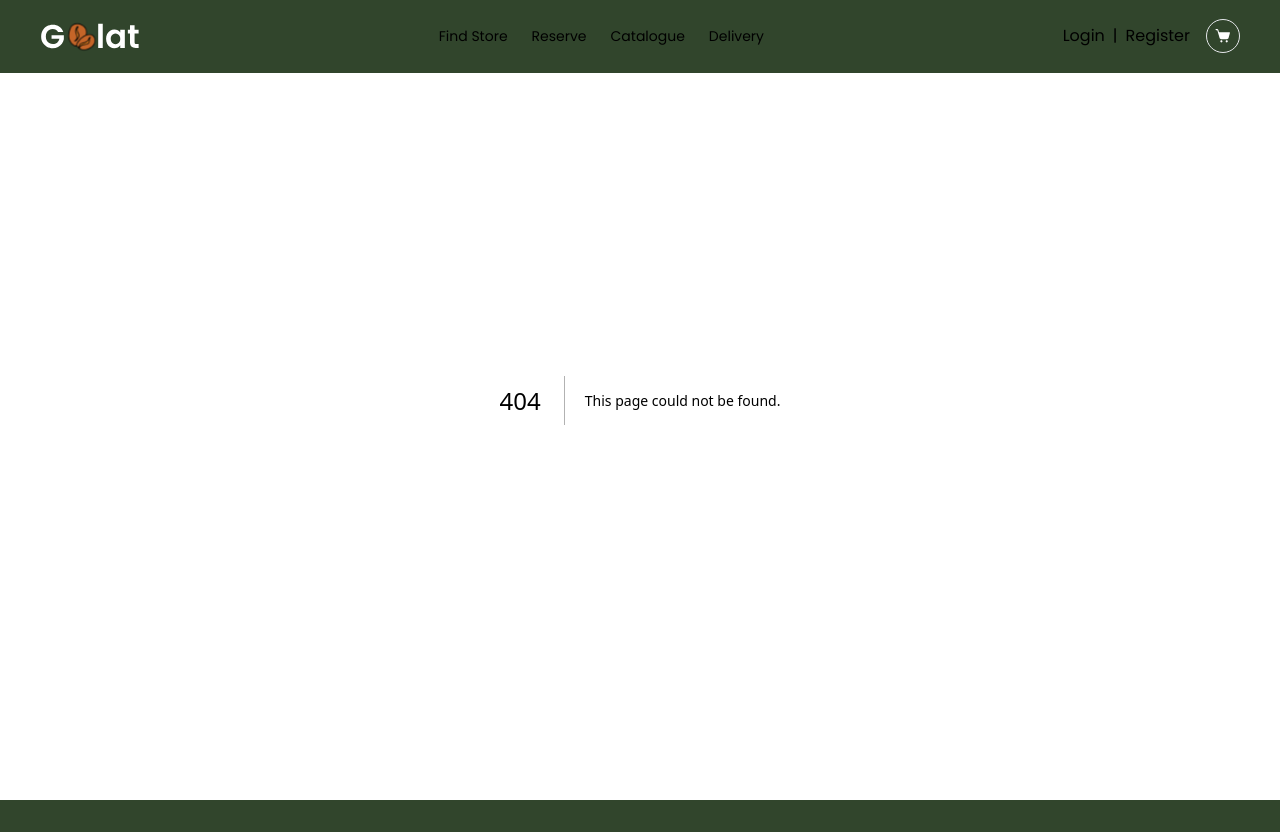
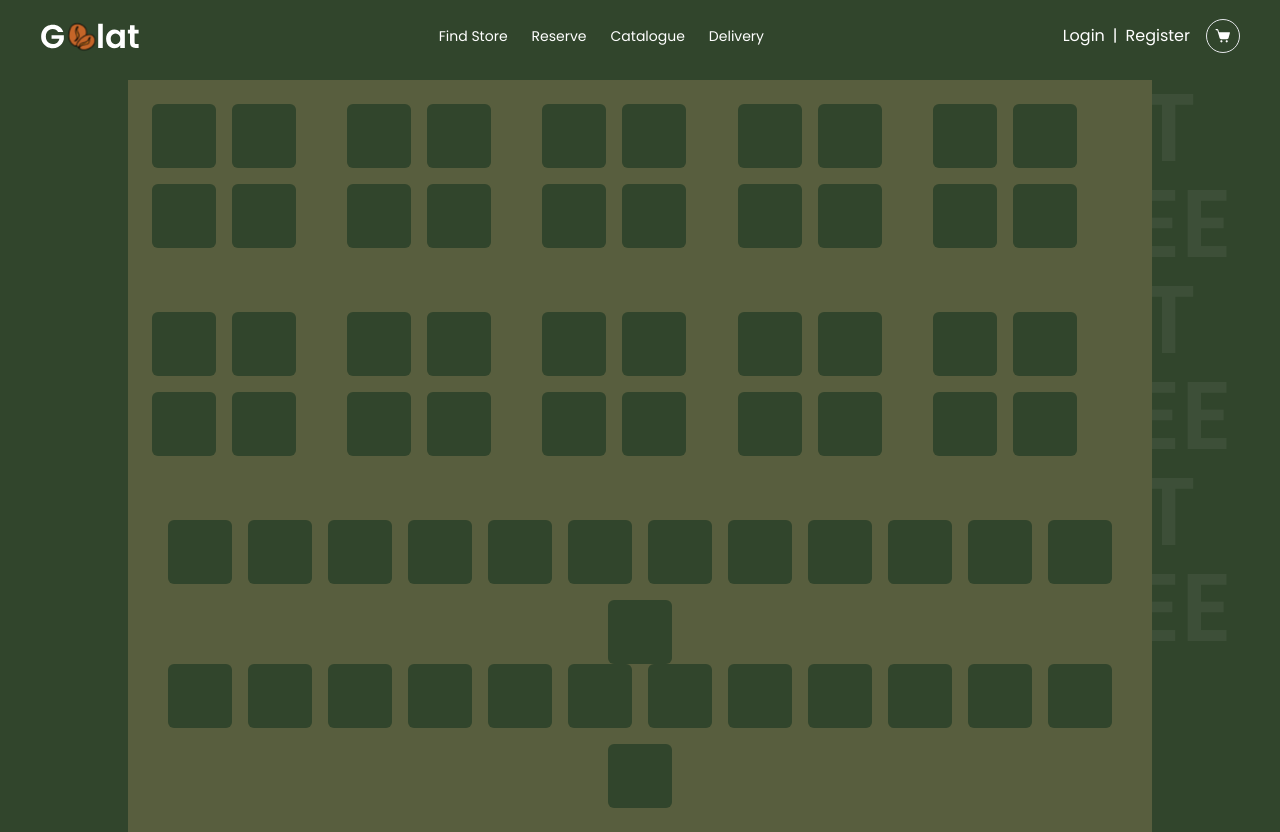
Before and after one commit to hadhaz/golat-cafe, a Next.js app: page /testing/map in a window 1280 px wide. Before the commit this address had no page. Before the commit the page ends 800 px from the top, so only its background shows below. Built offline with nearby package versions, Linux system fonts and the light colour scheme.

Commit message:
fix minor bugs

```diff
--- a/components/carousel/Carousel.jsx
+++ b/components/carousel/Carousel.jsx
@@ -6,6 +6,7 @@ import MenuCard from "../card/MenuCard";
 export default function Carousel({ items, type }) {
   const [loaded, setLoaded] = useState(false);
   const [currentSlide, setCurrentSlide] = useState(0);
+
   const [sliderRef, instanceRef] = useKeenSlider(
     {
       initial: 0,
@@ -16,7 +17,7 @@ export default function Carousel({ items, type }) {
         setLoaded(true);
       },
       slides: {
-        perView: 3,
+        perView: loaded ? window.innerWidth > 840 ? 3 : window.innerWidth > 520 ? 2 : 1 : 3,
       },
       loop: true,
     },
--- a/components/header/Navbar.jsx
+++ b/components/header/Navbar.jsx
@@ -6,7 +6,7 @@ import { selectedCart } from "../../context/cart-slice";
 
 const Navbar = () => {
   return (
-    <header className='w-full fixed bg-rifleGreen left-1/2 -translate-x-1/2 z-10 bg- mx-auto max-w-7xl flex justify-between items-center px-10 py-3'>
+    <header className='w-full top-0 fixed bg-rifleGreen left-1/2 -translate-x-1/2 z-10 bg- mx-auto max-w-7xl flex justify-between items-center px-10 py-3'>
       <h1>
         <Link href='/'>
           <Image
--- a/components/layout/Wrapper.jsx
+++ b/components/layout/Wrapper.jsx
@@ -16,7 +16,6 @@ export default function Wrapper({ children }) {
         />
         <link rel='icon' href='/coffee.ico' />
       </Head>
-
       <Navbar />
       <CoffeeOverlay top={"80px"} />
       <Reminder />
--- a/components/main/Main.jsx
+++ b/components/main/Main.jsx
@@ -33,7 +33,7 @@ export default function Main() {
             initial={{ opacity: 0 }}
             animate={{ opacity: 1 }}
             transition={{ duration: 0.4 }}
-            className='rounded-sm overflow-hidden relative w-1/2 mt-12'
+            className='rounded-sm overflow-hidden relative w-1/2 mt-[4vw]'
           >
             <Image
               src='/coffee-banner.jpg'
--- /dev/null
+++ b/pages/testing/map.jsx
@@ -0,0 +1,102 @@
+export default function Map() {
+  const grids = [];
+
+  for (let i = 0; i < 120; i++) {
+    grids.push(i);
+  }
+
+  return (
+    <div className='w-[80vw] h-fit mx-auto grid justify-center grid-cols-5 mt-20 bg-[#585E3E] p-6 z-50 relative'>
+      <div className='flex w-36 h-36 gap-4 flex-wrap mb-16 z-20'>
+        <div className='w-16 h-16 bg-rifleGreen rounded-md'></div>
+        <div className='w-16 h-16 bg-rifleGreen rounded-md'></div>
+        <div className='w-16 h-16 bg-rifleGreen rounded-md'></div>
+        <div className='w-16 h-16 bg-rifleGreen rounded-md'></div>
+      </div>
+      <div className='flex w-36 h-36 gap-4 flex-wrap mb-16 z-20'>
+        <div className='w-16 h-16 bg-rifleGreen rounded-md'></div>
+        <div className='w-16 h-16 bg-rifleGreen rounded-md'></div>
+        <div className='w-16 h-16 bg-rifleGreen rounded-md'></div>
+        <div className='w-16 h-16 bg-rifleGreen rounded-md'></div>
+      </div>
+      <div className='flex w-36 h-36 gap-4 flex-wrap mb-16 z-20'>
+        <div className='w-16 h-16 bg-rifleGreen rounded-md'></div>
+        <div className='w-16 h-16 bg-rifleGreen rounded-md'></div>
+        <div className='w-16 h-16 bg-rifleGreen rounded-md'></div>
+        <div className='w-16 h-16 bg-rifleGreen rounded-md'></div>
+      </div>
+      <div className='flex w-36 h-36 gap-4 flex-wrap mb-16 z-20'>
+        <div className='w-16 h-16 bg-rifleGreen rounded-md'></div>
+        <div className='w-16 h-16 bg-rifleGreen rounded-md'></div>
+        <div className='w-16 h-16 bg-rifleGreen rounded-md'></div>
+        <div className='w-16 h-16 bg-rifleGreen rounded-md'></div>
+      </div>
+      <div className='flex w-36 h-36 gap-4 flex-wrap mb-16 z-20'>
+        <div className='w-16 h-16 bg-rifleGreen rounded-md'></div>
+        <div className='w-16 h-16 bg-rifleGreen rounded-md'></div>
+        <div className='w-16 h-16 bg-rifleGreen rounded-md'></div>
+        <div className='w-16 h-16 bg-rifleGreen rounded-md'></div>
+      </div>
+      <div className='flex w-36 h-36 gap-4 flex-wrap mb-16 z-20'>
+        <div className='w-16 h-16 bg-rifleGreen rounded-md'></div>
+        <div className='w-16 h-16 bg-rifleGreen rounded-md'></div>
+        <div className='w-16 h-16 bg-rifleGreen rounded-md'></div>
+        <div className='w-16 h-16 bg-rifleGreen rounded-md'></div>
+      </div>
+      <div className='flex w-36 h-36 gap-4 flex-wrap mb-16 z-20'>
+        <div className='w-16 h-16 bg-rifleGreen rounded-md'></div>
+        <div className='w-16 h-16 bg-rifleGreen rounded-md'></div>
+        <div className='w-16 h-16 bg-rifleGreen rounded-md'></div>
+        <div className='w-16 h-16 bg-rifleGreen rounded-md'></div>
+      </div>
+      <div className='flex w-36 h-36 gap-4 flex-wrap mb-16 z-20'>
+        <div className='w-16 h-16 bg-rifleGreen rounded-md'></div>
+        <div className='w-16 h-16 bg-rifleGreen rounded-md'></div>
+        <div className='w-16 h-16 bg-rifleGreen rounded-md'></div>
+        <div className='w-16 h-16 bg-rifleGreen rounded-md'></div>
+      </div>
+      <div className='flex w-36 h-36 gap-4 flex-wrap mb-16 z-20'>
+        <div className='w-16 h-16 bg-rifleGreen rounded-md'></div>
+        <div className='w-16 h-16 bg-rifleGreen rounded-md'></div>
+        <div className='w-16 h-16 bg-rifleGreen rounded-md'></div>
+        <div className='w-16 h-16 bg-rifleGreen rounded-md'></div>
+      </div>
+      <div className='flex w-36 h-36 gap-4 flex-wrap mb-16 z-20'>
+        <div className='w-16 h-16 bg-rifleGreen rounded-md'></div>
+        <div className='w-16 h-16 bg-rifleGreen rounded-md'></div>
+        <div className='w-16 h-16 bg-rifleGreen rounded-md'></div>
+        <div className='w-16 h-16 bg-rifleGreen rounded-md'></div>
+      </div>
+      <div className='flex w-[576] h-36 gap-4 flex-wrap col-span-5 justify-center'>
+        <div className='w-16 h-16 bg-rifleGreen rounded-md'></div>
+        <div className='w-16 h-16 bg-rifleGreen rounded-md'></div>
+        <div className='w-16 h-16 bg-rifleGreen rounded-md'></div>
+        <div className='w-16 h-16 bg-rifleGreen rounded-md'></div>
+        <div className='w-16 h-16 bg-rifleGreen rounded-md'></div>
+        <div className='w-16 h-16 bg-rifleGreen rounded-md'></div>
+        <div className='w-16 h-16 bg-rifleGreen rounded-md'></div>
+        <div className='w-16 h-16 bg-rifleGreen rounded-md'></div>
+        <div className='w-16 h-16 bg-rifleGreen rounded-md'></div>
+        <div className='w-16 h-16 bg-rifleGreen rounded-md'></div>
+        <div className='w-16 h-16 bg-rifleGreen rounded-md'></div>
+        <div className='w-16 h-16 bg-rifleGreen rounded-md'></div>
+        <div className='w-16 h-16 bg-rifleGreen rounded-md'></div>
+      </div>
+      <div className='flex w-[576] h-36 gap-4 flex-wrap col-span-5 justify-center'>
+        <div className='w-16 h-16 bg-rifleGreen rounded-md'></div>
+        <div className='w-16 h-16 bg-rifleGreen rounded-md'></div>
+        <div className='w-16 h-16 bg-rifleGreen rounded-md'></div>
+        <div className='w-16 h-16 bg-rifleGreen rounded-md'></div>
+        <div className='w-16 h-16 bg-rifleGreen rounded-md'></div>
+        <div className='w-16 h-16 bg-rifleGreen rounded-md'></div>
+        <div className='w-16 h-16 bg-rifleGreen rounded-md'></div>
+        <div className='w-16 h-16 bg-rifleGreen rounded-md'></div>
+        <div className='w-16 h-16 bg-rifleGreen rounded-md'></div>
+        <div className='w-16 h-16 bg-rifleGreen rounded-md'></div>
+        <div className='w-16 h-16 bg-rifleGreen rounded-md'></div>
+        <div className='w-16 h-16 bg-rifleGreen rounded-md'></div>
+        <div className='w-16 h-16 bg-rifleGreen rounded-md'></div>
+      </div>
+    </div>
+  );
+}
--- a/tailwind.config.js
+++ b/tailwind.config.js
@@ -14,6 +14,13 @@ module.exports = {
         whiteOverlay: "rgba(255, 255, 255, 0.2)",
         deepOrange: "#e04609",
       },
+      gridTemplateColumns: {
+        // Simple 16 column grid
+        16: "repeat(16, minmax(0, 1fr))",
+
+        // Complex site-specific column configuration
+        footer: "200px minmax(900px, 1fr) 100px",
+      },
     },
   },
   plugins: [],
```
